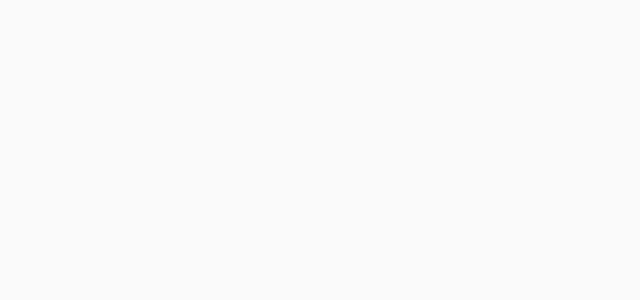
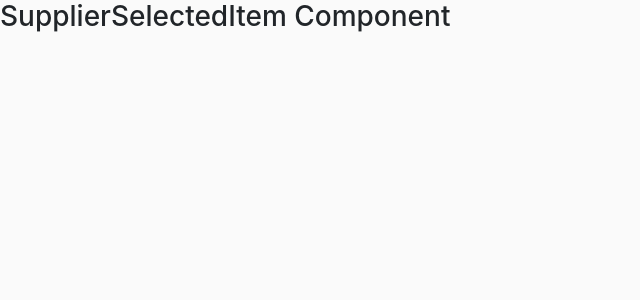
Before and after one commit to mrrobot16/fluffy-computing-machine, a React (Create React App) app: page /supplier-selected-item in a window 1280 px wide. Shown: the top 300 px of the page, without its empty margins (0-640 px from the left). Built offline with nearby package versions, Linux system fonts and the light colour scheme.

Commit message:
Created selected supplier item component

```diff
--- a/src/components/index.js
+++ b/src/components/index.js
@@ -3,6 +3,7 @@ import { DonorDashboardComponent } from './donor-dashboard/donor-dashboard.compo
 import { NonProfitDashboardComponent } from './non-profit-dashboard/non-profit-dashboard.component'
 import { SupplierComponent } from './supplier/supplier.component'
 import { SupplierSelectedComponent } from './supplier/supplier-selected.component'
+import { SupplierSelectedItemComponent } from './supplier/supplier-selected-item.component'
 import { DonateComponent } from './donate/donate.component'
 import { DonateSuccessComponent } from './donate/donate-success.component'
 import { PurchaseComponent } from './purchase/purchase.component'
@@ -16,5 +17,5 @@ export {
   DonateComponent, DonateSuccessComponent, DonationActivityComponent,
   SupplierComponent, PurchaseComponent, UserInfoComponent,
   HeaderComponent, BottomNavBarComponent, WalletComponent,
-  SupplierSelectedComponent
+  SupplierSelectedComponent, SupplierSelectedItemComponent
 }
--- /dev/null
+++ b/src/components/supplier/supplier-selected-item.component.js
@@ -0,0 +1,11 @@
+import React, { Component } from 'react'
+
+export class SupplierSelectedItemComponent extends Component {
+  render(){
+    return(
+      <div className="supplier-selected-item">
+        <h3>SupplierSelectedItem Component</h3>
+      </div>
+    )
+  }
+}
--- a/src/routes/app.routes.js
+++ b/src/routes/app.routes.js
@@ -2,8 +2,9 @@ import React, { Component } from 'react'
 import { Route } from 'react-router-dom'
 import {
   HomeComponent, DonorDashboardComponent, NonProfitDashboardComponent,
-  SupplierComponent, SupplierSelectedComponent, DonateComponent, PurchaseComponent,
-  DonationActivityComponent, DonateSuccessComponent, WalletComponent
+  SupplierComponent, SupplierSelectedComponent, SupplierSelectedItemComponent,
+  DonateComponent, PurchaseComponent, WalletComponent,
+  DonationActivityComponent, DonateSuccessComponent
 } from '../components'
 export class AppRouter extends Component {
   render(){
@@ -14,6 +15,7 @@ export class AppRouter extends Component {
         <Route path="/non-profit" component={NonProfitDashboardComponent} />
         <Route path="/supplier" component={SupplierComponent} />
         <Route path="/supplier-selected" component={SupplierSelectedComponent} />
+        <Route path="/supplier-selected-item" component={SupplierSelectedItemComponent} />
         <Route path="/donate" component={DonateComponent} />
         <Route path="/success" component={DonateSuccessComponent} />
         <Route path="/purchase" component={PurchaseComponent} />
```
